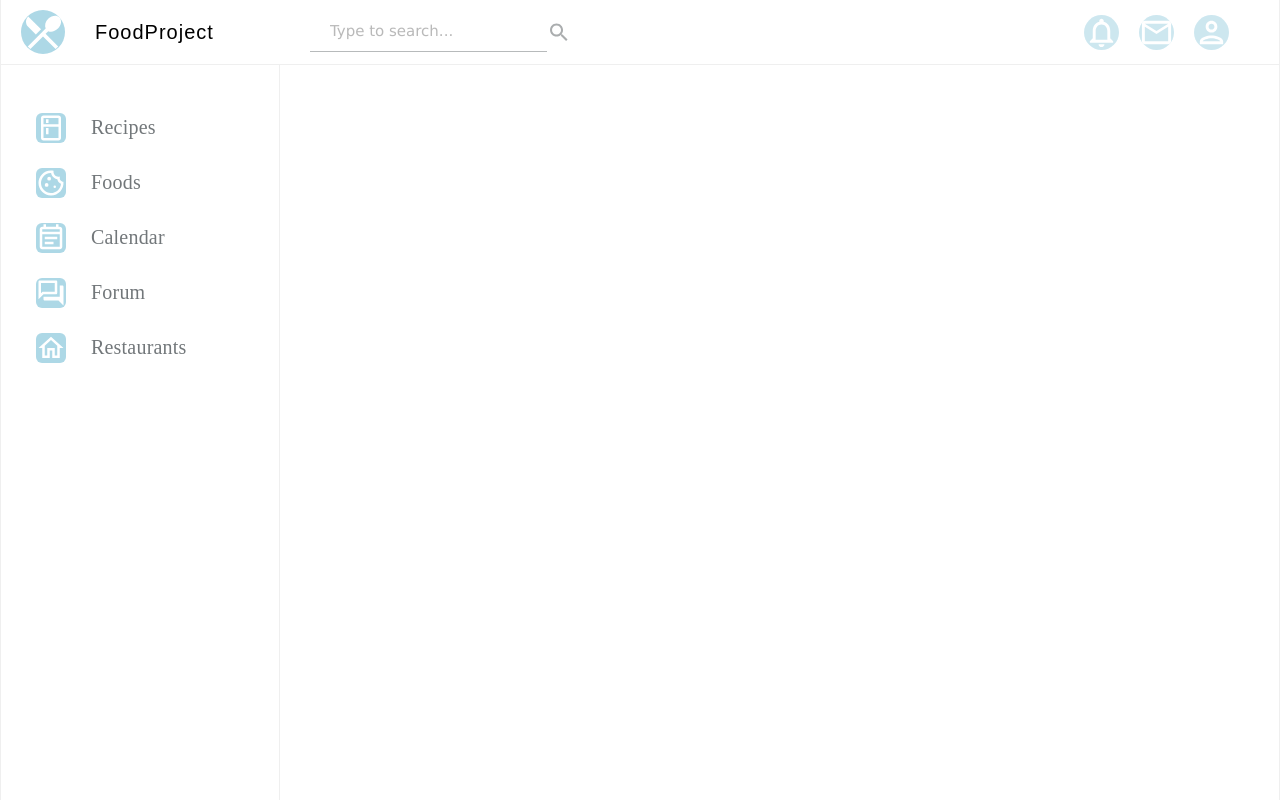
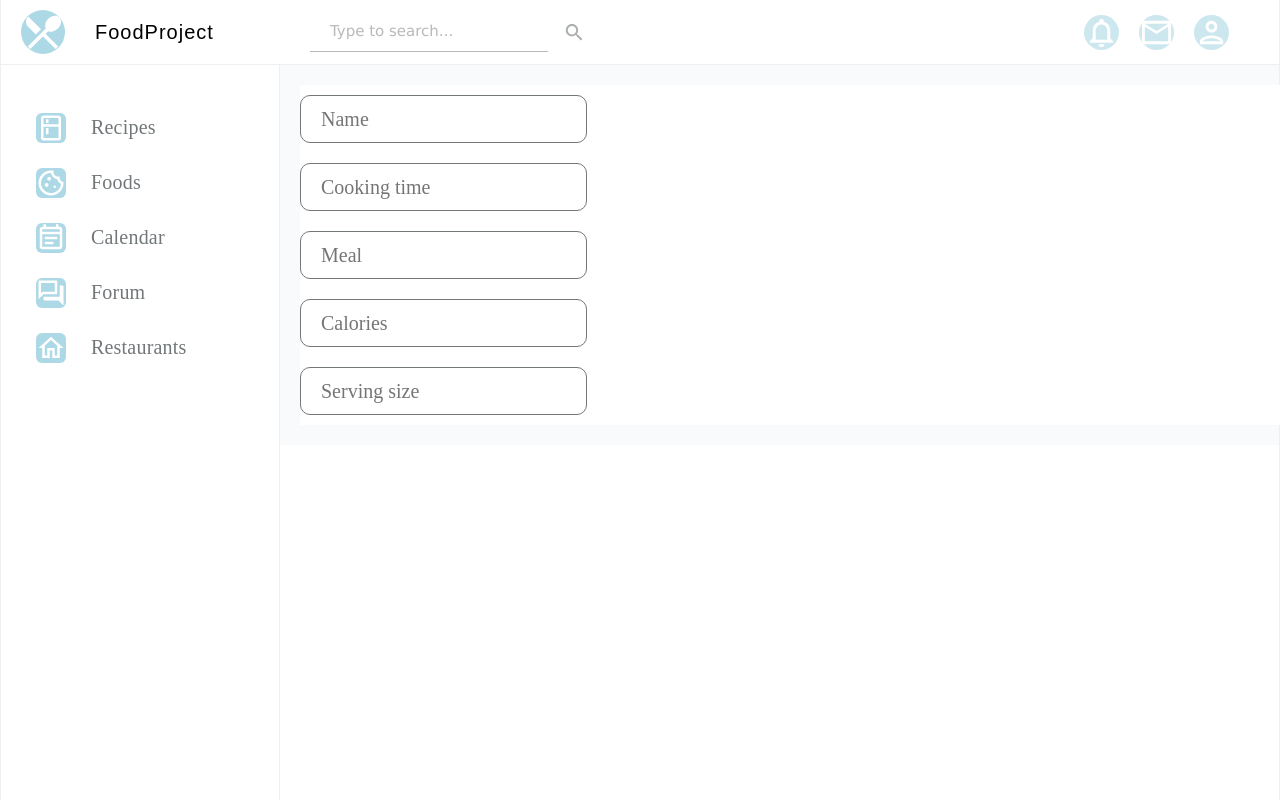
Before and after one commit to TheBoltThrower/Food-project, a plain HTML site: page index.html in a window 1280 px wide. Drawn offline with Linux system fonts and the light colour scheme.

Commit message:
start main section and styling form

```diff
--- /dev/null
+++ b/CSS/components/main.css
@@ -0,0 +1,25 @@
+.main__containter {
+    display: block;
+    background-color: #FFFFFF;
+    position: relative;
+}
+.form__layout {
+    width: 1000px;
+    background-color: var(--item-color);
+    position: relative;
+    margin-left: auto;
+    margin-right: auto;
+}
+.form-input {
+    font-size: 20px;
+    font-weight: lighter;
+    margin: 10px auto;
+    box-sizing: border-box;
+    border-radius: 10px;
+    border: 1px solid #72777a;
+    outline: none;
+    padding: 8px 20px;
+}
+.form__main {
+    background-color:#FFFFFF;
+}
--- a/CSS/design-tokens/spacing.css
+++ b/CSS/design-tokens/spacing.css
@@ -4,3 +4,6 @@
 .mrg-T10 {
     margin-top: 10px;
 }
+.mrg-L10 {
+    margin-left: 15px;
+}
--- a/CSS/skeleton/layouts.css
+++ b/CSS/skeleton/layouts.css
@@ -31,6 +31,7 @@
     box-sizing: border-box;
     padding-left: 280px;
     border-right: 1px solid rgba(0,0,0,.0625);
+
 }
 .header {
     display: flex;
@@ -41,5 +42,10 @@
     border-bottom: 1px solid rgba(0,0,0,.0625);
     height: 65px;
     position: relative;
+}
+.main {
+    padding: 20px 20px;
+    position: relative;
+    background-color: #f9fafb;
 
 }
--- a/CSS/style.css
+++ b/CSS/style.css
@@ -7,3 +7,4 @@
 @import "./elements/links.css";
 @import "./design-tokens/spacing.css";
 @import "./components/header.css";
+@import "./components/main.css" ;
--- a/index.html
+++ b/index.html
@@ -68,7 +68,7 @@
                 <header class="header">
                     <div class="header__left">
                         <input type="text" class="search" placeholder="Type to search...">
-                        <svg xmlns="http://www.w3.org/2000/svg" height="27px" viewBox="0 0 24 24" width="27px" fill="#72777a" opacity="0.6"><path d="M0 0h24v24H0V0z" fill="none"/><path d="M15.5 14h-.79l-.28-.27C15.41 12.59 16 11.11 16 9.5 16 5.91 13.09 3 9.5 3S3 5.91 3 9.5 5.91 16 9.5 16c1.61 0 3.09-.59 4.23-1.57l.27.28v.79l5 4.99L20.49 19l-4.99-5zm-6 0C7.01 14 5 11.99 5 9.5S7.01 5 9.5 5 14 7.01 14 9.5 11.99 14 9.5 14z"/></svg>
+                        <svg xmlns="http://www.w3.org/2000/svg" class="mrg-L10" height="27px" viewBox="0 0 24 24" width="27px" fill="#72777a" opacity="0.6"><path d="M0 0h24v24H0V0z" fill="none"/><path d="M15.5 14h-.79l-.28-.27C15.41 12.59 16 11.11 16 9.5 16 5.91 13.09 3 9.5 3S3 5.91 3 9.5 5.91 16 9.5 16c1.61 0 3.09-.59 4.23-1.57l.27.28v.79l5 4.99L20.49 19l-4.99-5zm-6 0C7.01 14 5 11.99 5 9.5S7.01 5 9.5 5 14 7.01 14 9.5 11.99 14 9.5 14z"/></svg>
                     </div>
                     <div class="header__right">
 
@@ -89,6 +89,33 @@
                         </a>
                     </div>
                 </header>
+                <main class="main">
+                    <div class="main__containter">
+                        <div class="form__layout">
+                            <form class="form__main">
+                                <input class="form-input" type="text" name="name" placeholder="Name">
+                              <br>
+
+                                <input class="form-input" type="text" name="cooking time" placeholder="Cooking time">
+                                <br>
+
+                                <input class="form-input" type="text" name="meal" placeholder="Meal">
+                                <br>
+
+                                <input class="form-input" type="text" name="calories" placeholder="Calories">
+
+                                <br>
+                                <input class="form-input" type="text" name="serving" placeholder="Serving size">
+
+
+                            </form>
+                        </div>
+                    </div>
+
+
+
+
+                </main>
             </div>
         </div>
     </div>
```
